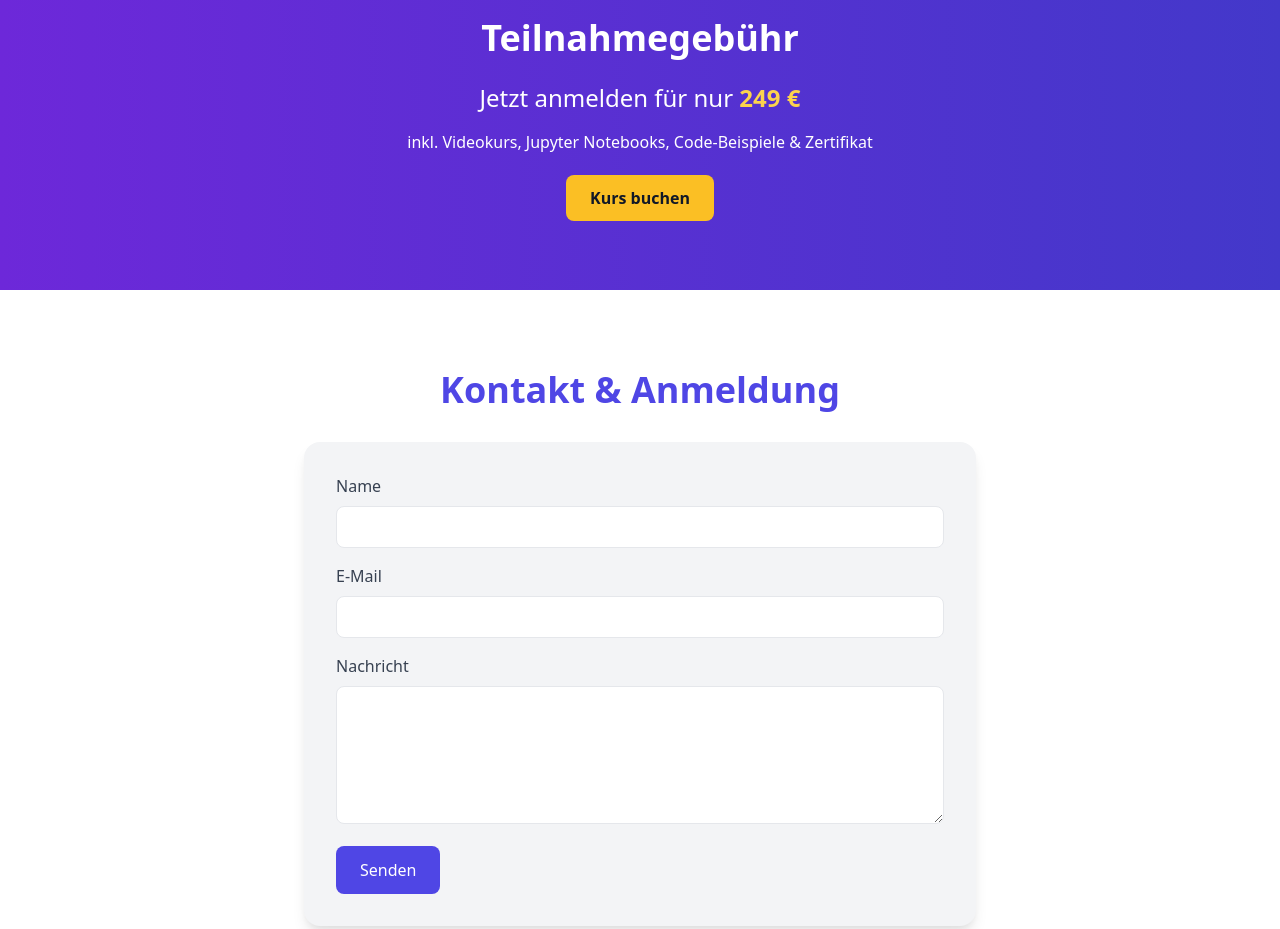
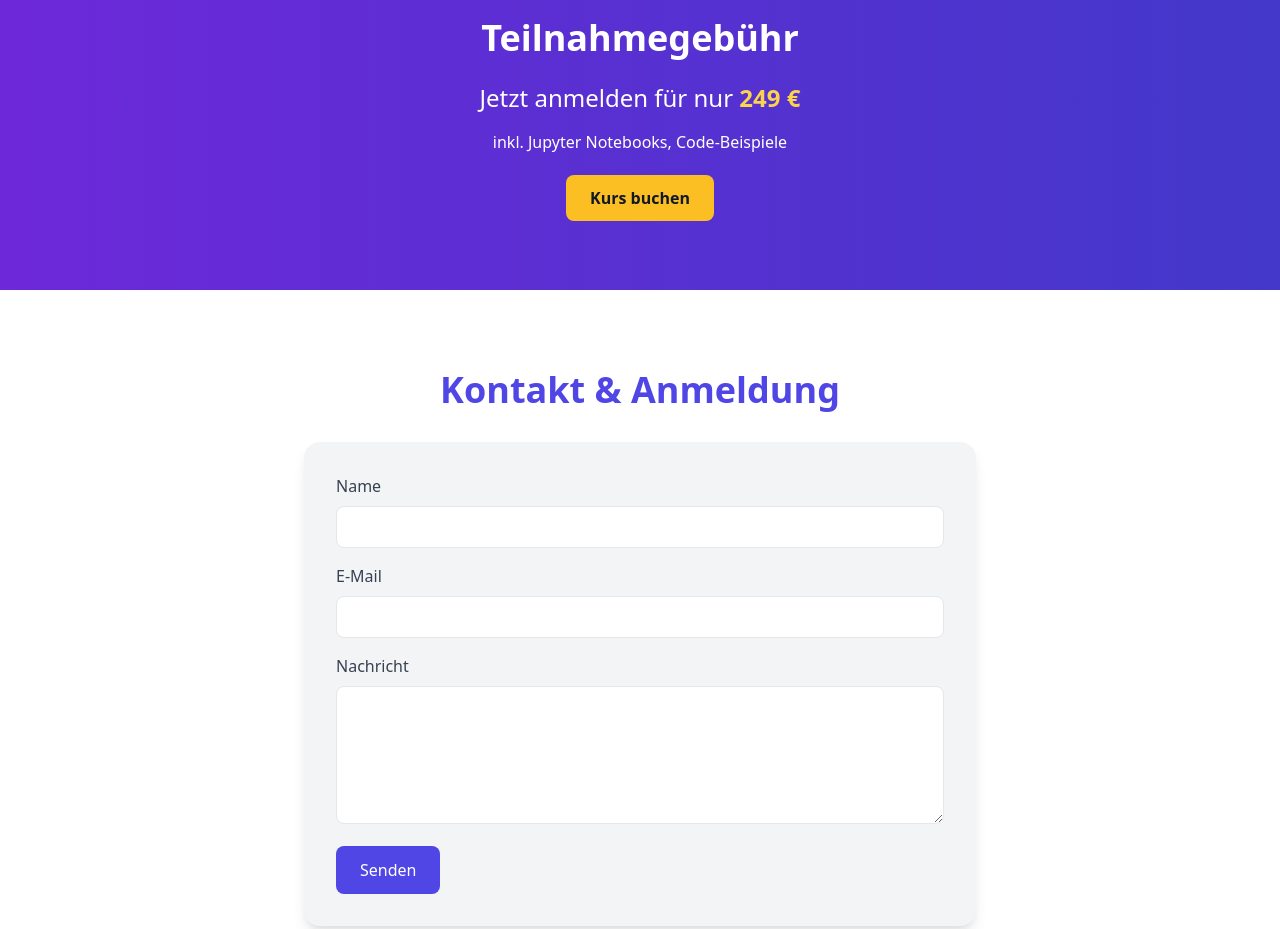
Before and after one commit to souldest/GenAI-Kurs1, a plain HTML site: page index.html in a window 1280 px wide. Shown: the part 1680-2609 px from the top of the page. Drawn offline with nearby package versions, Linux system fonts and the light colour scheme.

Commit message:
Update index.html

```diff
--- a/index.html
+++ b/index.html
@@ -101,7 +101,7 @@
     <div class="max-w-4xl mx-auto px-6">
       <h2 class="text-4xl font-bold mb-6">Teilnahmegebühr</h2>
       <p class="text-2xl mb-4">Jetzt anmelden für nur <span class="text-yellow-300 font-bold">249 €</span></p>
-      <p class="mb-8">inkl. Videokurs, Jupyter Notebooks, Code-Beispiele & Zertifikat</p>
+      <p class="mb-8">inkl. Jupyter Notebooks, Code-Beispiele</p>
       <a href="#contact" class="bg-yellow-400 text-gray-900 font-bold px-6 py-3 rounded-lg hover:bg-yellow-300 transition">
         Kurs buchen
       </a>
```
